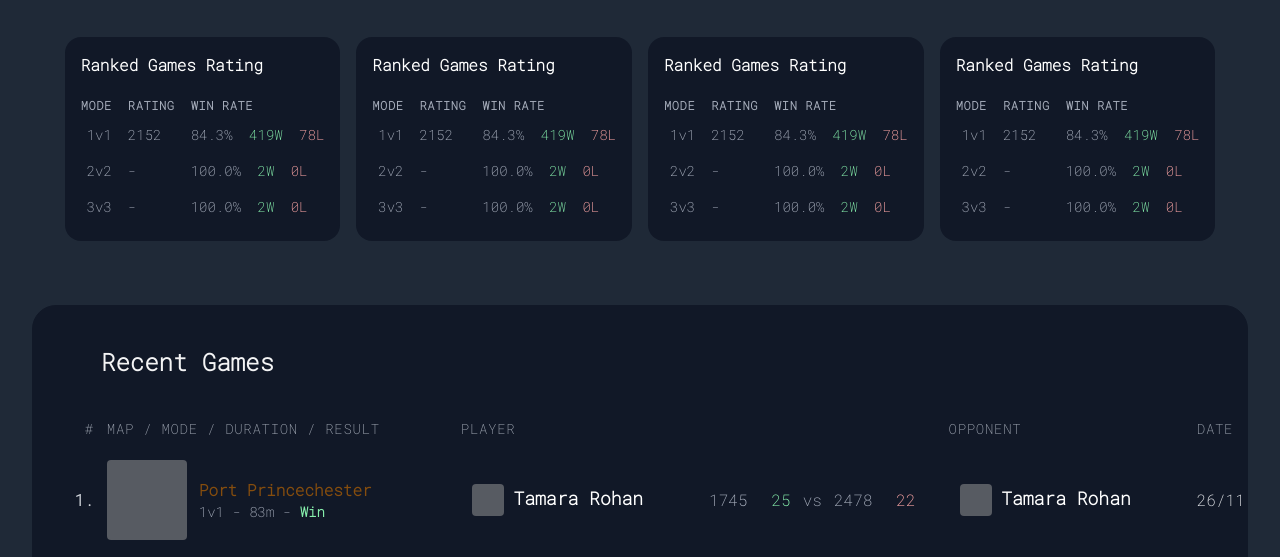
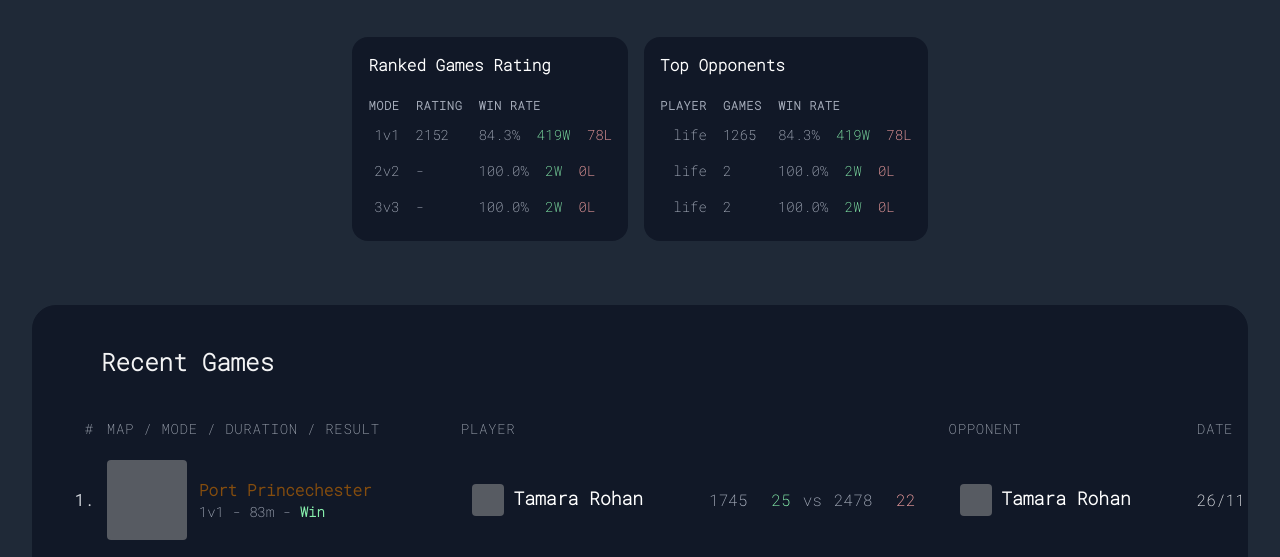
Before and after one commit to DoWII-Elite-Mod/portal, an Astro site: page /player/1 in a window 1280 px wide. Shown: the part 243-800 px from the top of the page. Built offline with nearby package versions, Linux system fonts and the light colour scheme; Astro itself is replaced by a stand-in of ours; grey boxes are pictures that could not be loaded; some icons are missing.

Commit message:
refactor: blocks and add top opponents

```diff
--- a/src/components/Player/Summary.astro
+++ b/src/components/Player/Summary.astro
@@ -62,13 +62,13 @@
     <!-- --- -->
     <div class='rounded-2xl p-4 bg-gray-900'>
       <div class='flex items-center'>
-        <h4 class='flex-auto text-white font-bold'>Ranked Games Rating</h4>
+        <h4 class='flex-auto text-white font-bold'>Top Opponents</h4>
       </div>
       <table class='table-auto whitespace-nowrap mt-4'>
         <thead>
           <tr class='text-left text-xs uppercase tracking-wider'>
-            <th class='font-bold py-1 px-2 pl-0'>Mode</th>
-            <th class='font-bold py-1 px-2'>Rating</th>
+            <th class='font-bold py-1 px-2 pl-0'>Player</th>
+            <th class='font-bold py-1 px-2'>Games</th>
             <th class='font-bold py-1 px-2 pr-0'>Win Rate</th>
           </tr>
         </thead>
@@ -76,10 +76,10 @@
           <tr class='text-sm'>
             <td class='p-2 pl-0'>
               <div class='flex items-center'>
-                <div class='text-right pl-1 flex-auto'>1v1</div>
+                <div class='text-right pl-1 flex-auto'>life</div>
               </div>
             </td>
-            <td class='p-2'>2152</td>
+            <td class='p-2'>1265</td>
             <td class='p-2 pr-0'>
               <span class='inline-block mr-2'>84.3%</span>
               <span class='inline-block mr-2 text-green-300'>419W</span>
@@ -89,10 +89,10 @@
           <tr class='text-sm'>
             <td class='p-2 pl-0'>
               <div class='flex items-center'>
-                <div class='text-right pl-1 flex-auto'>2v2</div>
+                <div class='text-right pl-1 flex-auto'>life</div>
               </div>
             </td>
-            <td class='p-2'>-</td>
+            <td class='p-2'>2</td>
             <td class='p-2 pr-0'>
               <span class='inline-block mr-2'>100.0%</span>
               <span class='inline-block mr-2 text-green-300'>2W</span>
@@ -102,66 +102,10 @@
           <tr class='text-sm'>
             <td class='p-2 pl-0'>
               <div class='flex items-center'>
-                <div class='text-right pl-1 flex-auto'>3v3</div>
+                <div class='text-right pl-1 flex-auto'>life</div>
               </div>
             </td>
-            <td class='p-2'>-</td>
-            <td class='p-2 pr-0'>
-              <span class='inline-block mr-2'>100.0%</span>
-              <span class='inline-block mr-2 text-green-300'>2W</span>
-              <span class='inline-block text-red-300'>0L</span>
-            </td>
-          </tr>
-        </tbody>
-      </table>
-    </div>
-    <!-- === -->
-    <div class='rounded-2xl p-4 bg-gray-900'>
-      <div class='flex items-center'>
-        <h4 class='flex-auto text-white font-bold'>Ranked Games Rating</h4>
-      </div>
-      <table class='table-auto whitespace-nowrap mt-4'>
-        <thead>
-          <tr class='text-left text-xs uppercase tracking-wider'>
-            <th class='font-bold py-1 px-2 pl-0'>Mode</th>
-            <th class='font-bold py-1 px-2'>Rating</th>
-            <th class='font-bold py-1 px-2 pr-0'>Win Rate</th>
-          </tr>
-        </thead>
-        <tbody>
-          <tr class='text-sm'>
-            <td class='p-2 pl-0'>
-              <div class='flex items-center'>
-                <div class='text-right pl-1 flex-auto'>1v1</div>
-              </div>
-            </td>
-            <td class='p-2'>2152</td>
-            <td class='p-2 pr-0'>
-              <span class='inline-block mr-2'>84.3%</span>
-              <span class='inline-block mr-2 text-green-300'>419W</span>
-              <span class='inline-block text-red-300'>78L</span>
-            </td>
-          </tr>
-          <tr class='text-sm'>
-            <td class='p-2 pl-0'>
-              <div class='flex items-center'>
-                <div class='text-right pl-1 flex-auto'>2v2</div>
-              </div>
-            </td>
-            <td class='p-2'>-</td>
-            <td class='p-2 pr-0'>
-              <span class='inline-block mr-2'>100.0%</span>
-              <span class='inline-block mr-2 text-green-300'>2W</span>
-              <span class='inline-block text-red-300'>0L</span>
-            </td>
-          </tr>
-          <tr class='text-sm'>
-            <td class='p-2 pl-0'>
-              <div class='flex items-center'>
-                <div class='text-right pl-1 flex-auto'>3v3</div>
-              </div>
-            </td>
-            <td class='p-2'>-</td>
+            <td class='p-2'>2</td>
             <td class='p-2 pr-0'>
               <span class='inline-block mr-2'>100.0%</span>
               <span class='inline-block mr-2 text-green-300'>2W</span>
@@ -172,62 +116,5 @@
       </table>
     </div>
 
-    <!---- -- -->
-
-    <div class='rounded-2xl p-4 bg-gray-900'>
-      <div class='flex items-center'>
-        <h4 class='flex-auto text-white font-bold'>Ranked Games Rating</h4>
-      </div>
-      <table class='table-auto whitespace-nowrap mt-4'>
-        <thead>
-          <tr class='text-left text-xs uppercase tracking-wider'>
-            <th class='font-bold py-1 px-2 pl-0'>Mode</th>
-            <th class='font-bold py-1 px-2'>Rating</th>
-            <th class='font-bold py-1 px-2 pr-0'>Win Rate</th>
-          </tr>
-        </thead>
-        <tbody>
-          <tr class='text-sm'>
-            <td class='p-2 pl-0'>
-              <div class='flex items-center'>
-                <div class='text-right pl-1 flex-auto'>1v1</div>
-              </div>
-            </td>
-            <td class='p-2'>2152</td>
-            <td class='p-2 pr-0'>
-              <span class='inline-block mr-2'>84.3%</span>
-              <span class='inline-block mr-2 text-green-300'>419W</span>
-              <span class='inline-block text-red-300'>78L</span>
-            </td>
-          </tr>
-          <tr class='text-sm'>
-            <td class='p-2 pl-0'>
-              <div class='flex items-center'>
-                <div class='text-right pl-1 flex-auto'>2v2</div>
-              </div>
-            </td>
-            <td class='p-2'>-</td>
-            <td class='p-2 pr-0'>
-              <span class='inline-block mr-2'>100.0%</span>
-              <span class='inline-block mr-2 text-green-300'>2W</span>
-              <span class='inline-block text-red-300'>0L</span>
-            </td>
-          </tr>
-          <tr class='text-sm'>
-            <td class='p-2 pl-0'>
-              <div class='flex items-center'>
-                <div class='text-right pl-1 flex-auto'>3v3</div>
-              </div>
-            </td>
-            <td class='p-2'>-</td>
-            <td class='p-2 pr-0'>
-              <span class='inline-block mr-2'>100.0%</span>
-              <span class='inline-block mr-2 text-green-300'>2W</span>
-              <span class='inline-block text-red-300'>0L</span>
-            </td>
-          </tr>
-        </tbody>
-      </table>
-    </div>
   </div>
 </div>
```
